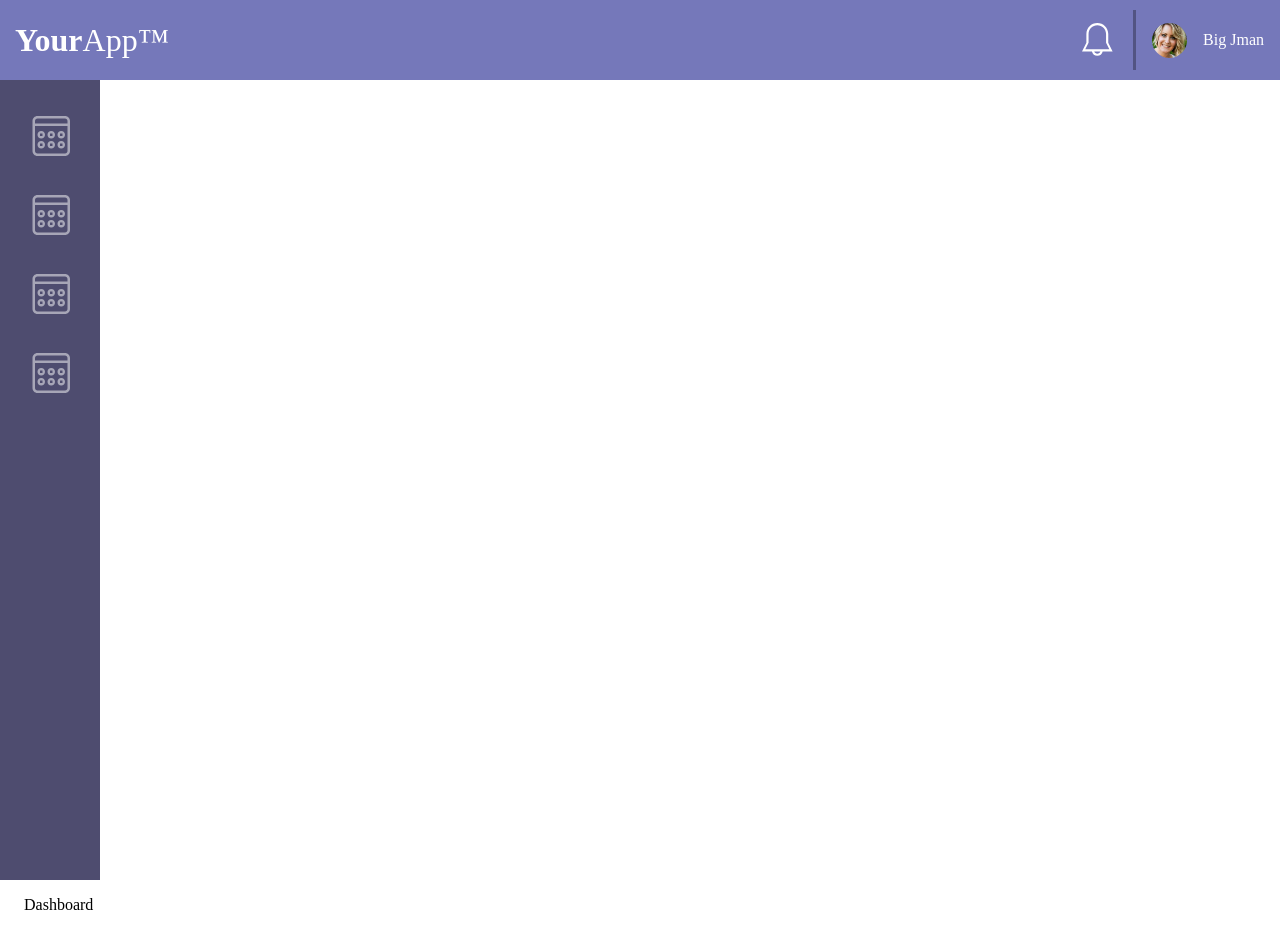
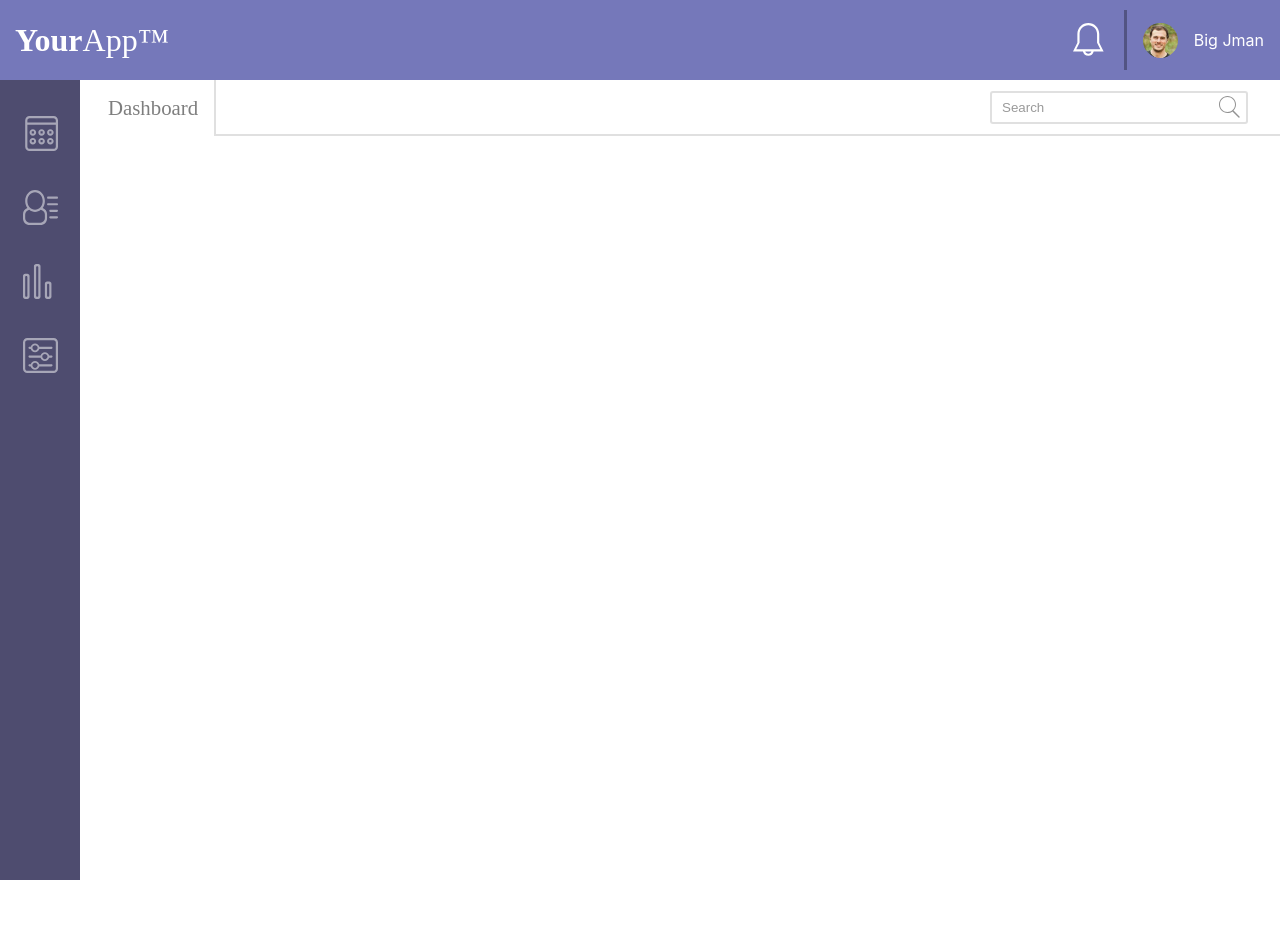
Before and after one commit to jmaletto1/WebApp-dashboard-fewd-project-7, a plain HTML site: page index.html in a window 1280 px wide. After the commit the page ends 880 px from the top, so only its background shows below. Drawn offline with Linux system fonts and the light colour scheme.

Commit message:
Create Dashboard Header

```diff
--- a/css/styles.css
+++ b/css/styles.css
@@ -9,6 +9,11 @@ body {
   margin: 0;
 }
 
+p {
+  font-family: -apple-system, BlinkMacSystemFont, "Segoe UI", Roboto, Oxygen,
+    Ubuntu, Cantarell, "Open Sans", "Helvetica Neue", sans-serif;
+}
+
 .header__container {
   height: 80px;
   background-color: var(--color-primary);
@@ -17,10 +22,19 @@ body {
   align-items: center;
 }
 
+/* Headings */
+
 h1 {
   color: var(--heading-color);
   font-weight: normal;
   padding-left: 15px;
+}
+
+h2 {
+  font-weight: 500;
+  opacity: 0.5;
+  font-size: 1.3rem;
+  margin: 1rem;
 }
 
 .header__container img {
@@ -46,6 +60,8 @@ h1 {
   margin-right: 1rem;
 }
 
+/* Barriers */
+
 .barrier {
   border-left: 3px solid black;
   opacity: 0.3;
@@ -53,21 +69,30 @@ h1 {
   margin-right: 1rem;
 }
 
-.main-container {
+.dashboard__header {
+  display: flex;
+}
+
+.dashboard__header div {
+  width: 100%;
+  border: 2px solid rgba(100, 100, 100, 0.2);
+  border-top: 0;
+  border-right: 0;
+}
+
+.main__container {
   display: grid;
-  grid-template-columns: minmax(1.33fr, 100px) 8.67fr;
+  grid-template-columns: minmax(80px, 0.5fr) 9fr;
 }
 
 .menu__bar {
   background-color: var(--color-secondary);
-  /* display: flex;
-  flex-direction: column; */
   height: 100vh;
-  max-width: 100px;
+  /* max-width: 100px; */
 }
 
 .menu__bar img {
-  max-width: 40px;
+  max-width: 35px;
 }
 
 .menu__list {
@@ -90,7 +115,31 @@ h1 {
   opacity: 1;
 }
 
-.content-container {
+.content__container {
   height: 100vh;
-  padding: 1rem 0 0 1.5rem;
+  padding: 0 0 0 12px;
 }
+
+.search__bar {
+  align-items: center;
+  display: flex;
+  justify-content: flex-end;
+}
+
+.search__bar input {
+  border: 2px solid rgba(100, 100, 100, 0.2);
+  border-radius: 3px;
+  height: 50%;
+  /* margin-right: 2rem; */
+  max-width: 250px;
+  width: 50%;
+}
+
+.search__bar input::placeholder {
+  padding-left: 0.5rem;
+  color: rgba(1, 1, 1, 0.4);
+}
+
+.search__bar img {
+  transform: translateX(-35px);
+}
--- a/index.html
+++ b/index.html
@@ -13,20 +13,28 @@
       <h1><span>Your</span>App&trade;</h1>
       <img src="icons/icon-bell.svg" alt="" />
       <div class="barrier"></div>
-      <img class="header--rounded-image" src="images/member-1.jpg" alt="" />
+      <img class="header--rounded-image" src="images/member-2.jpg" alt="" />
       <p>Big Jman</p>
     </header>
 
-    <section class="main-container">
+    <section class="main__container">
       <div class="menu__bar">
         <ul class="menu__list">
           <li><img src="icons/icon-dashboard.svg" alt="" /></li>
-          <li><img src="icons/icon-dashboard.svg" alt="" /></li>
-          <li><img src="icons/icon-dashboard.svg" alt="" /></li>
-          <li><img src="icons/icon-dashboard.svg" alt="" /></li>
+          <li><img src="icons/icon-members.svg" alt="" /></li>
+          <li><img src="icons/icon-visits.svg" alt="" /></li>
+          <li><img src="icons/icon-settings.svg" alt="" /></li>
         </ul>
       </div>
-      <div class="content-container">Dashboard</div>
+      <div class="content__container">
+        <div class="dashboard__header">
+          <h2>Dashboard</h2>
+          <div class="search__bar">
+            <input type="text" placeholder="Search" />
+            <img src="icons/icon-search.svg" alt="" />
+          </div>
+        </div>
+      </div>
     </section>
   </body>
 </html>
```
Also changed, not shown: icons/icon-search.svg (added), 1 other file.
